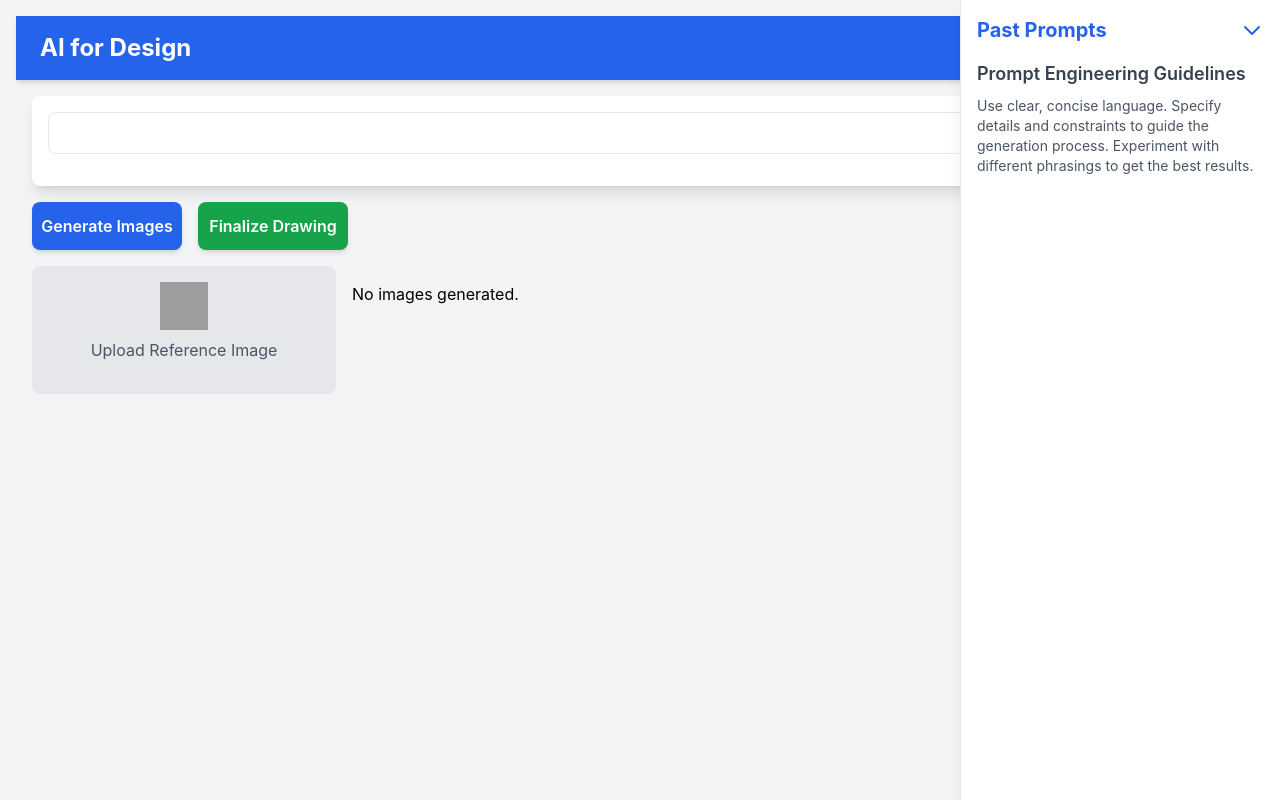
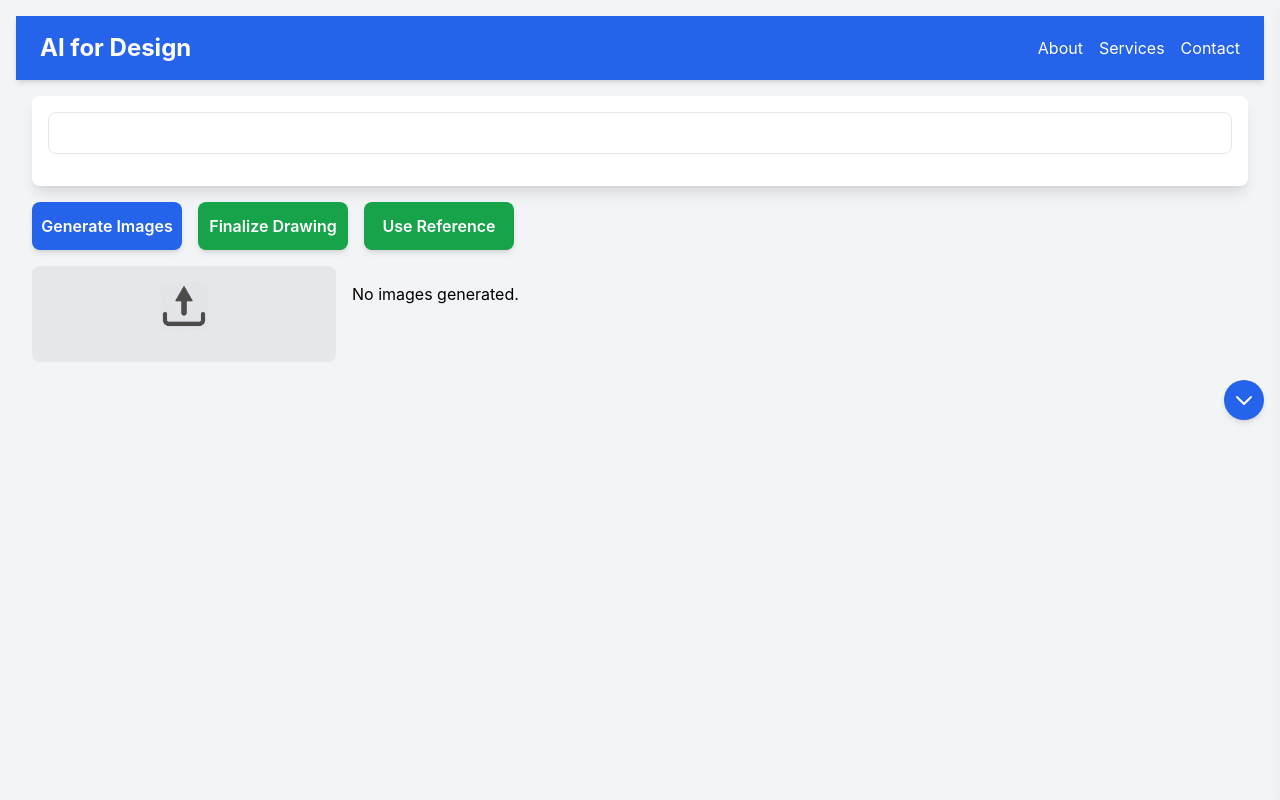
Before and after one commit to OETBoston/ai-for-design, a React (Create React App) app: page / in a window 1280 px wide. Built offline with nearby package versions, Linux system fonts and the light colour scheme; grey boxes are pictures that could not be loaded.

Commit message:
add reference button

```diff
--- a/src/ImageEditor.js
+++ b/src/ImageEditor.js
@@ -33,10 +33,12 @@ function ImageEditor() {
   const [options, setOptions] = useState(defaultOptions);
   const [generatedImages, setGeneratedImages] = useState([]);
   const [loading, setLoading] = useState(false);
-  const [sidePanelCollapsed, setSidePanelCollapsed] = useState(false);
+  const [sidePanelCollapsed, setSidePanelCollapsed] = useState(true);
 
 
   const [selectedImage, setSelectedImage] = useState(null);
+  const [referenceImg, setReferenceImage] = useState(null);
+  const [isReferenceImageSet, setIsReferenceImageSet] = useState(false);
   const [drawing, setDrawing] = useState(false);
   const [points, setPoints] = useState([]);
   const canvasRef = useRef(null);
@@ -52,6 +54,17 @@ function ImageEditor() {
         setUploadedImages((prevImages) => [...prevImages, reader.result]);
       };
       reader.readAsDataURL(file);
+    }
+  };
+
+  const handleReferenceImageAction = () => {
+    if (!isReferenceImageSet) {
+      setReferenceImage(uploadedImages);
+      setIsReferenceImageSet(true);
+    } else {
+      setReferenceImage(null);
+      setUploadedImages([]);
+      setIsReferenceImageSet(false);
     }
   };
 
@@ -405,6 +418,12 @@ function ImageEditor() {
           >
             Finalize Drawing
           </button>
+          <button
+            onClick={handleReferenceImageAction}
+            className={`flex items-center justify-center min-w-[150px] h-12 ${isReferenceImageSet ? 'bg-red-600 hover:bg-red-700' : 'bg-green-600 hover:bg-green-700'} text-white font-semibold rounded-lg shadow-md transition-transform transform hover:scale-105 focus:outline-none focus:ring-2 focus:ring-green-500 focus:ring-opacity-50`}
+          >
+            {isReferenceImageSet ? 'Clear Reference' : 'Use Reference'}
+          </button>
         </div>
 
         <div className="flex space-x-4">
@@ -419,7 +438,6 @@ function ImageEditor() {
                   onChange={handleImageUpload}
                 />
               </div>
-              <p className="text-center mt-2 text-gray-600">Upload Reference Image</p>
             </div>
             <div className="flex flex-wrap gap-4">
               {uploadedImages.map((image, index) => (
```
Also changed, not shown: public/upload-icon.jpg (added), public/upload-icon.png (added).
